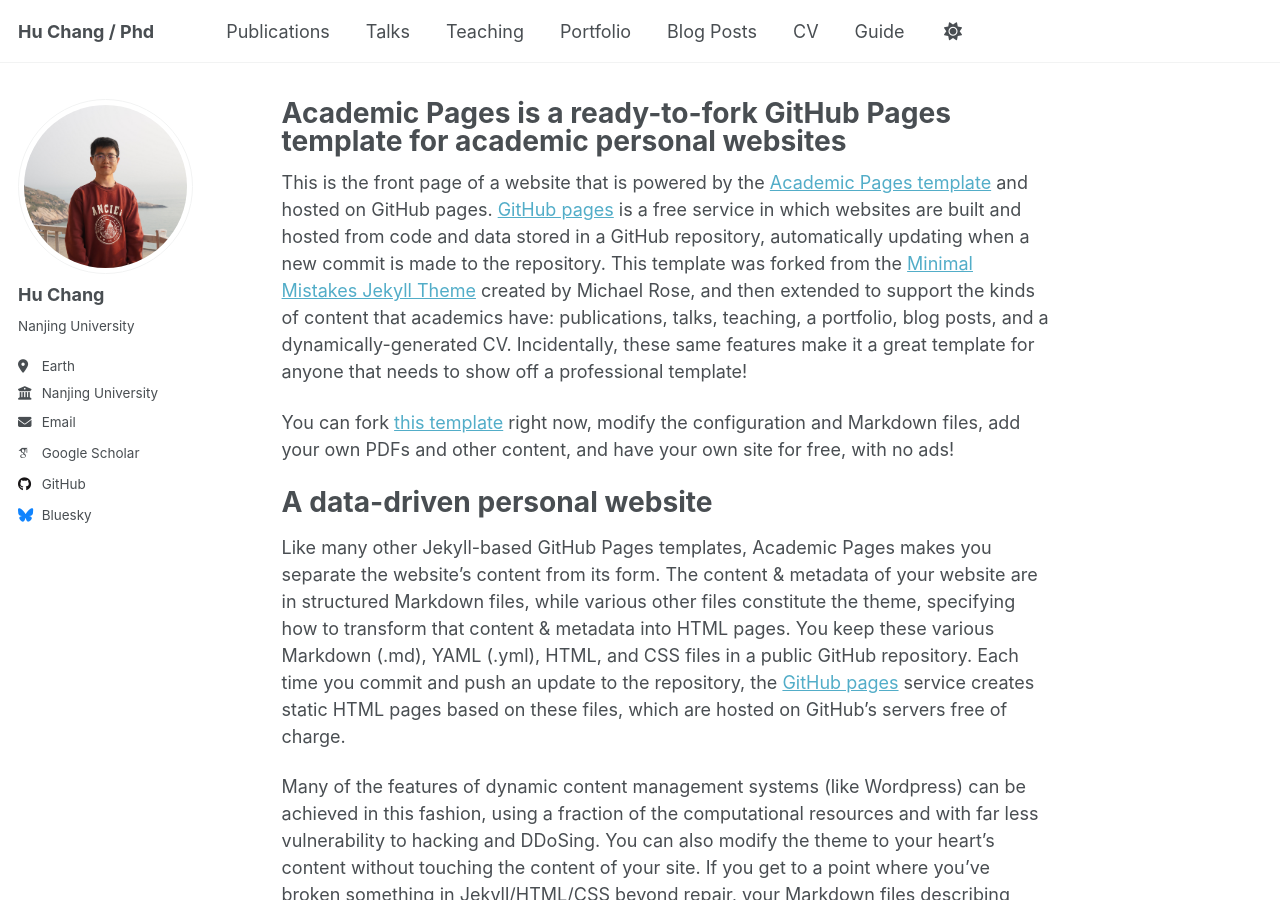
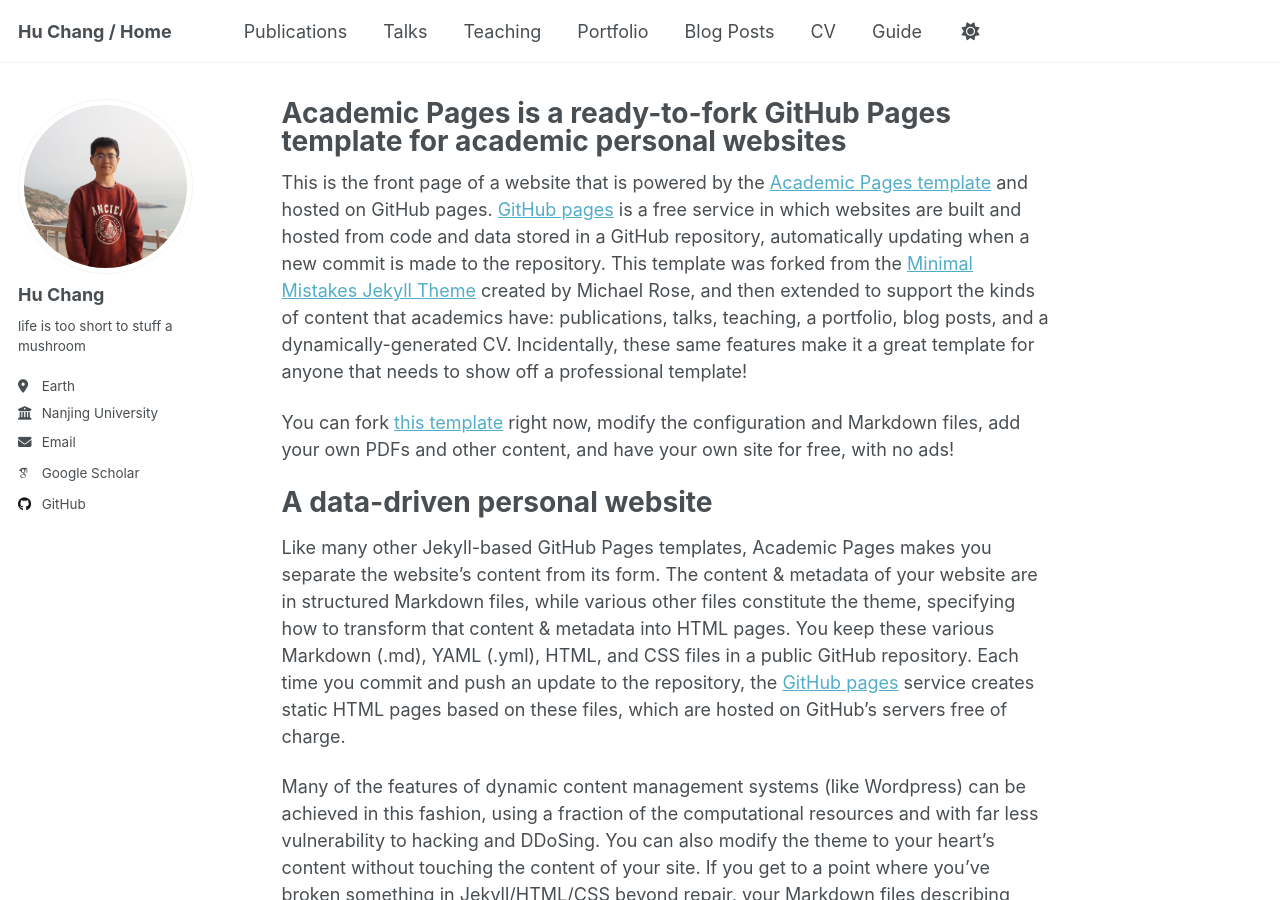
Before and after one commit to CHANGXiaohu/CHANGXiaohu.github.io, a Jekyll site: the page built from _pages/about.md, in a window 1280 px wide and 900 px high. Built offline with Jekyll 4.4.1, drawn with Linux system fonts in a browser that asks for light colours; some web fonts are replaced; a script that is not in the unit is left out.

Commit message:
Update _config.yml

```diff
--- a/_config.yml
+++ b/_config.yml
@@ -9,7 +9,7 @@
 # Basic Site Settings
 locale                   : "en-US"
 site_theme               : "default" # Currently available options are "default", "air"
-title                    : "Hu Chang / Phd"
+title                    : "Hu Chang / Home"
 title_separator          : "-"
 name                     : &name "Hu Chang"
 description              : &description "Hu Chang's academic portfolio"   # Update this with a general description of your site, this is the default if not overridden by a page
@@ -26,7 +26,7 @@
   avatar           : "DSC07033.JPG"
   name             : "Hu Chang"
   pronouns         : # example: "she/her"
-  bio              : "Nanjing University"
+  bio              : "life is too short to stuff a mushroom"
   location         : "Earth"
   employer         : "Nanjing University"
   uri              : # URL
@@ -54,8 +54,8 @@
 
   # Social media
   artstation       : # Username
-  bluesky          : "bsky.app" # Replace this with you Bluesky username
-  facebook         : # Username
+  bluesky          : #"bsky.app" # Replace this with you Bluesky username
+  facebook         : #Username
   flickr           : # Username
   foursquare       : # Username
   goodreads        : # Username
```
